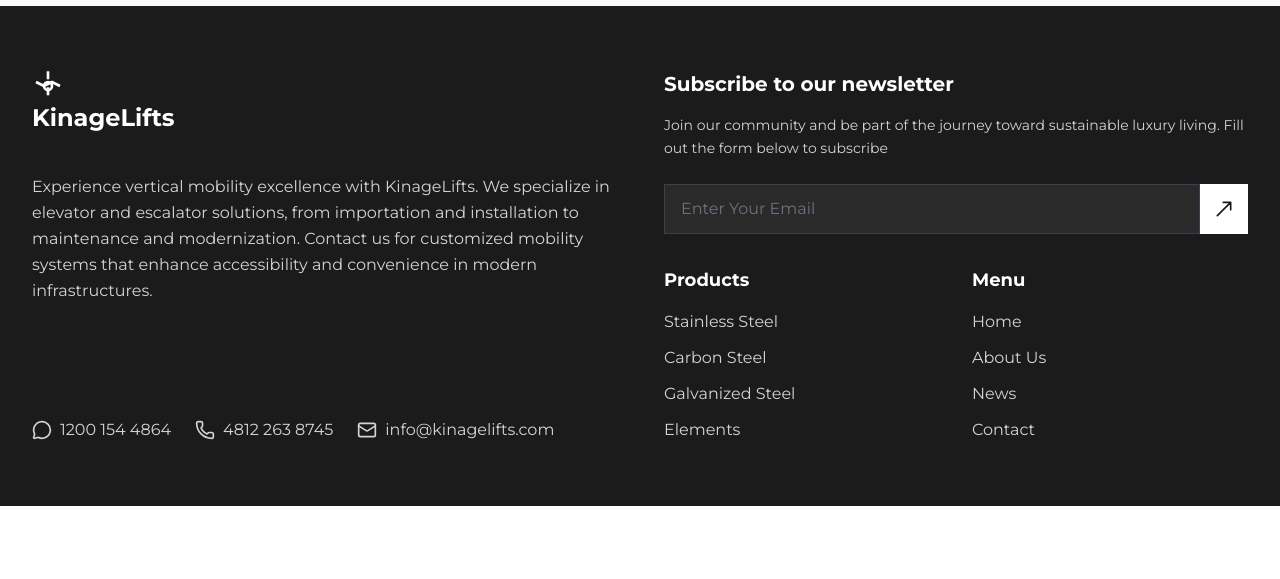
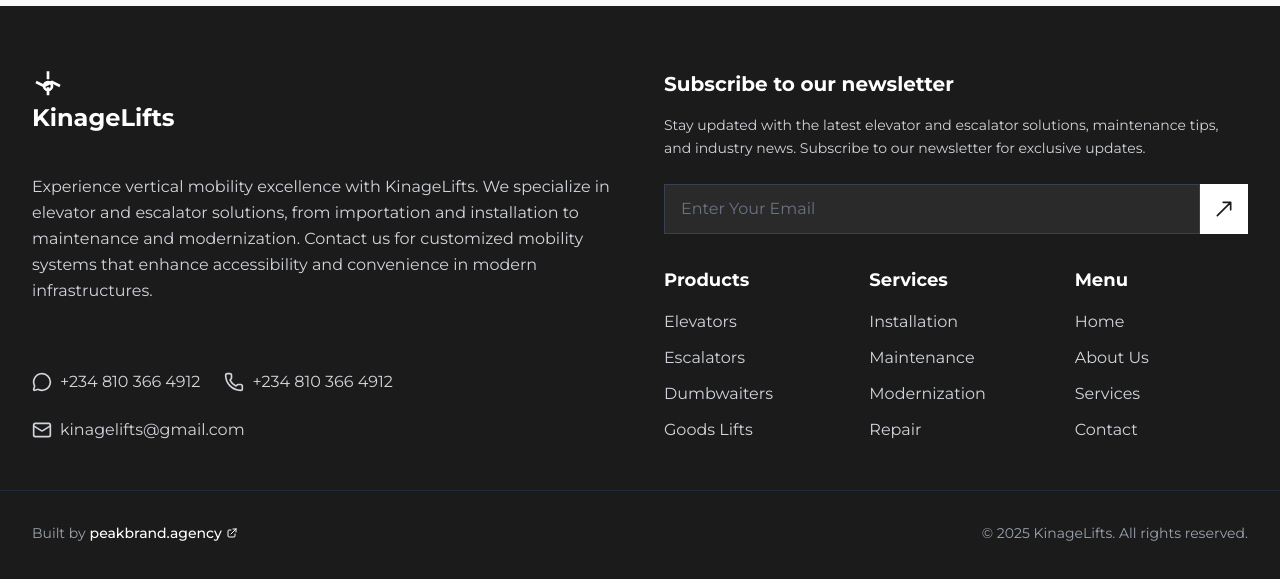
Before and after one commit to JentleJoe/kinagelifts, a React (Vite) app: page /services in a window 1280 px wide. Shown: the part 7597-8176 px from the top of the page. Before the commit the page ends 8103 px from the top, so only its background shows below. Built offline with nearby package versions, Linux system fonts and the light colour scheme.

Commit message:
updated footer

```diff
--- a/src/components/Footer.jsx
+++ b/src/components/Footer.jsx
@@ -1,7 +1,10 @@
 import { MessageCircle, Phone, Mail } from "lucide-react"
-import { footerProducts, footerMenu } from "../data/footerLinks"
+import { Link } from "react-router-dom"
+import { footerProducts, footerServices, footerMenu } from "../data/footerLinks"
 
 const Footer = () => {
+  const currentYear = new Date().getFullYear();
+
   return (
     <footer className="bg-[#1B1B1B] text-white py-16">
       <div className="max-w-7xl mx-auto px-4 sm:px-6 lg:px-8 grid grid-cols-1 lg:grid-cols-4 gap-12">
@@ -32,32 +35,31 @@
             </p>
           </div>
           <div className="flex flex-wrap gap-6 text-gray-300">
-            <a href="tel:12001544864" className="flex items-center space-x-2 hover:text-white transition-colors">
+            <a href="https://wa.me/2348103664912" target="_blank" rel="noopener noreferrer" className="flex items-center space-x-2 hover:text-white transition-colors">
               <MessageCircle className="w-5 h-5" />
-              <span>1200 154 4864</span>
+              <span>+234 810 366 4912</span>
             </a>
-            <a href="tel:48122638745" className="flex items-center space-x-2 hover:text-white transition-colors">
+            <a href="tel:+2348103664912" className="flex items-center space-x-2 hover:text-white transition-colors">
               <Phone className="w-5 h-5" />
-              <span>4812 263 8745</span>
+              <span>+234 810 366 4912</span>
             </a>
             <a
-              href="mailto:info@kinagelifts.com"
+              href="mailto:kinagelifts@gmail.com"
               className="flex items-center space-x-2 hover:text-white transition-colors"
             >
               <Mail className="w-5 h-5" />
-              <span>info@kinagelifts.com</span>
+              <span>kinagelifts@gmail.com</span>
             </a>
           </div>
         </div>
 
         {/* Newsletter & Navigation Links */}
-        <div className="lg:col-span-2 grid grid-cols-1 md:grid-cols-2 gap-8">
+        <div className="lg:col-span-2 grid grid-cols-1 md:grid-cols-3 gap-8">
           {/* Newsletter */}
-          <div className="md:col-span-2">
+          <div className="md:col-span-3">
             <h3 className="text-xl font-bold mb-4">Subscribe to our newsletter</h3>
             <p className="text-gray-300 leading-relaxed text-sm mb-6">
-              Join our community and be part of the journey toward sustainable luxury living. Fill out the form below to
-              subscribe
+              Stay updated with the latest elevator and escalator solutions, maintenance tips, and industry news. Subscribe to our newsletter for exclusive updates.
             </p>
             <form className="flex">
               <input
@@ -84,9 +86,23 @@
             <ul className="space-y-3">
               {footerProducts.map((item) => (
                 <li key={item.label}>
-                  <a href={item.href} className="text-gray-300 hover:text-white transition-colors">
+                  <Link to={item.href} className="text-gray-300 hover:text-white transition-colors">
                     {item.label}
-                  </a>
+                  </Link>
+                </li>
+              ))}
+            </ul>
+          </div>
+
+          {/* Services Links */}
+          <div>
+            <h4 className="text-lg font-bold mb-4">Services</h4>
+            <ul className="space-y-3">
+              {footerServices.map((item) => (
+                <li key={item.label}>
+                  <Link to={item.href} className="text-gray-300 hover:text-white transition-colors">
+                    {item.label}
+                  </Link>
                 </li>
               ))}
             </ul>
@@ -98,12 +114,35 @@
             <ul className="space-y-3">
               {footerMenu.map((item) => (
                 <li key={item.label}>
-                  <a href={item.href} className="text-gray-300 hover:text-white transition-colors">
+                  <Link to={item.href} className="text-gray-300 hover:text-white transition-colors">
                     {item.label}
-                  </a>
+                  </Link>
                 </li>
               ))}
             </ul>
+          </div>
+        </div>
+      </div>
+
+      {/* Copyright Section */}
+      <div className="border-t border-gray-800 mt-12 pt-8">
+        <div className="max-w-7xl mx-auto px-4 sm:px-6 lg:px-8">
+          <div className="flex flex-col md:flex-row justify-between items-center text-gray-400 text-sm">
+            <div className="flex items-center space-x-1 mb-4 md:mb-0">
+              <span>Built by</span>
+              <a
+                href="https://peakbrand.agency"
+                target="_blank"
+                rel="noopener noreferrer"
+                className="text-white font-medium hover:text-gray-300 transition-colors flex items-center space-x-1"
+              >
+                <span>peakbrand.agency</span>
+                <svg className="w-3 h-3" fill="none" stroke="currentColor" viewBox="0 0 24 24">
+                  <path strokeLinecap="round" strokeLinejoin="round" strokeWidth="2" d="M10 6H6a2 2 0 00-2 2v10a2 2 0 002 2h10a2 2 0 002-2v-4M14 4h6m0 0v6m0-6L10 14"></path>
+                </svg>
+              </a>
+            </div>
+            <p>&copy; {currentYear} KinageLifts. All rights reserved.</p>
           </div>
         </div>
       </div>
--- a/src/data/footerLinks.js
+++ b/src/data/footerLinks.js
@@ -1,21 +1,20 @@
 export const footerProducts = [
-  { label: "Stainless Steel", href: "#" },
-  { label: "Carbon Steel", href: "#" },
-  { label: "Galvanized Steel", href: "#" },
-  { label: "Elements", href: "#" },
+  { label: "Elevators", href: "/products?category=elevators" },
+  { label: "Escalators", href: "/products?category=escalators" },
+  { label: "Dumbwaiters", href: "/products?category=dumbwaiters" },
+  { label: "Goods Lifts", href: "/products?category=goods-lifts" },
 ]
 
-export const footerLocations = [
-  { label: "US", href: "#" },
-  { label: "Nederland", href: "#" },
-  { label: "Germany", href: "#" },
-  { label: "Australia", href: "#" },
-  { label: "UK", href: "#" },
+export const footerServices = [
+  { label: "Installation", href: "/services#installation" },
+  { label: "Maintenance", href: "/services#maintenance" },
+  { label: "Modernization", href: "/services#modernization" },
+  { label: "Repair", href: "/services#repair" },
 ]
 
 export const footerMenu = [
-  { label: "Home", href: "#" },
-  { label: "About Us", href: "#" },
-  { label: "News", href: "#" },
-  { label: "Contact", href: "#" },
+  { label: "Home", href: "/" },
+  { label: "About Us", href: "/about" },
+  { label: "Services", href: "/services" },
+  { label: "Contact", href: "/contact" },
 ]
--- a/src/pages/Home/components/CustomerReviews.jsx
+++ b/src/pages/Home/components/CustomerReviews.jsx
@@ -23,17 +23,11 @@
             <div
               key={testimonial.id}
               className={`relative flex-1 flex flex-col items-center p-4 cursor-pointer transition-all duration-300 ${
-                activeIndex === index ? "pt-8" : "pt-4"
+                activeIndex === index ? "pt-6" : "pt-4"
               }`}
               onClick={() => setActiveIndex(index)}
             >
-              <img
-                src={testimonial.avatar || "/placeholder.svg"}
-                alt={testimonial.name}
-                className="w-12 h-12 rounded-full object-cover mb-2 border-2 border-white"
-              />
               <p className="text-white font-semibold text-base text-center">{testimonial.name}</p>
-              <p className="text-gray-400 text-sm text-center">{testimonial.title}</p>
               {activeIndex === index && <div className="absolute bottom-0 left-0 right-0 h-1 bg-white"></div>}
             </div>
           ))}
--- a/src/pages/Home/components/data/testimonialsData.js
+++ b/src/pages/Home/components/data/testimonialsData.js
@@ -4,26 +4,20 @@
     quote:
       "KinageLifts has been a game-changer for our construction projects. Their commitment to quality and timely delivery has ensured that we can meet our deadlines and maintain the highest standards. The elevator installation services have allowed us to execute complex building designs with precision. We couldn't ask for a better partner.",
     rating: 4, // Out of 5
-    name: "Lisa Johnson",
-    title: "Director of Operations AutoTech Manufacturing",
-    avatar: "/placeholder.svg?height=50&width=50&text=LJ&bg=e0e0e0&color=666",
+    name: "Adebayo Ogundimu",
   },
   {
     id: 2,
     quote:
       "Working with KinageLifts was a seamless experience from start to finish. Their expertise in elevator and escalator solutions is unmatched, and their team went above and beyond to ensure our project's success. Highly recommend their services for any vertical mobility needs.",
     rating: 5,
-    name: "Michael Davis",
-    title: "Project Manager EnergySolutions",
-    avatar: "/placeholder.svg?height=50&width=50&text=MD&bg=e0e0e0&color=666",
+    name: "Chioma Nwosu",
   },
   {
     id: 3,
     quote:
       "The quality of elevators and escalators provided by KinageLifts is consistently superior. Their products are durable and reliable, which is crucial for our large-scale infrastructure projects. Their customer service is also exceptional, always responsive and helpful.",
     rating: 4,
-    name: "John Smith",
-    title: "CEO, BuildRight Construction",
-    avatar: "/placeholder.svg?height=50&width=50&text=JS&bg=e0e0e0&color=666",
+    name: "Ibrahim Abdullahi",
   },
 ]
```
